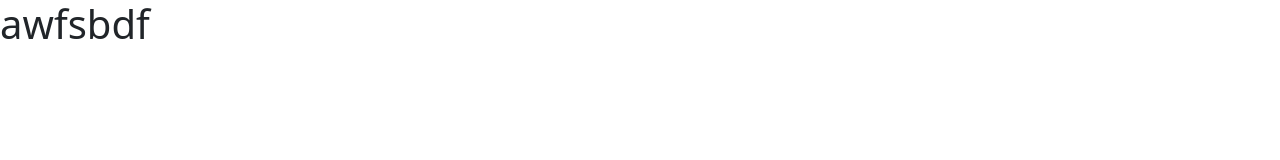
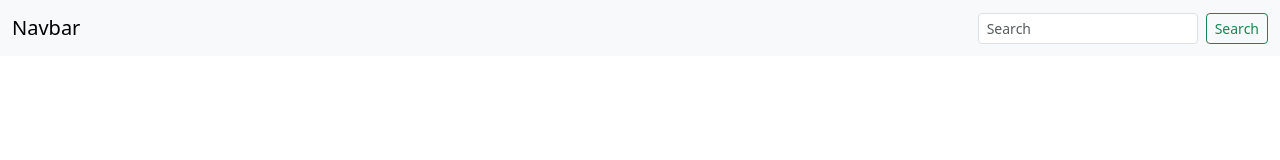
Before and after one commit to alina503/bootstrap-store, a plain HTML site: page index.html in a window 1280 px wide. Drawn offline with Linux system fonts and the light colour scheme.

Commit message:
bootstrap-navbar

```diff
--- a/index.html
+++ b/index.html
@@ -7,7 +7,25 @@
     <link rel="stylesheet" href="./vendor/bootstrap.min.css" />
   </head>
   <body>
-    <h1>awfsbdf</h1>
+    <nav class="navbar bg-body-tertiary">
+      <div class="container-fluid d-flex align-items-center">
+        <a class="navbar-brand" href="#">Navbar</a>
+        <form
+          class="d-flex align-items-center m-0 input-group-sm"
+          role="search"
+        >
+          <input
+            class="form-control me-2"
+            type="search"
+            placeholder="Search"
+            aria-label="Search"
+          />
+          <button class="btn btn-sm btn-outline-success" type="submit">
+            Search
+          </button>
+        </form>
+      </div>
+    </nav>
 
     <script src="./vendor/bootstrap.min.js"></script>
   </body>
```
